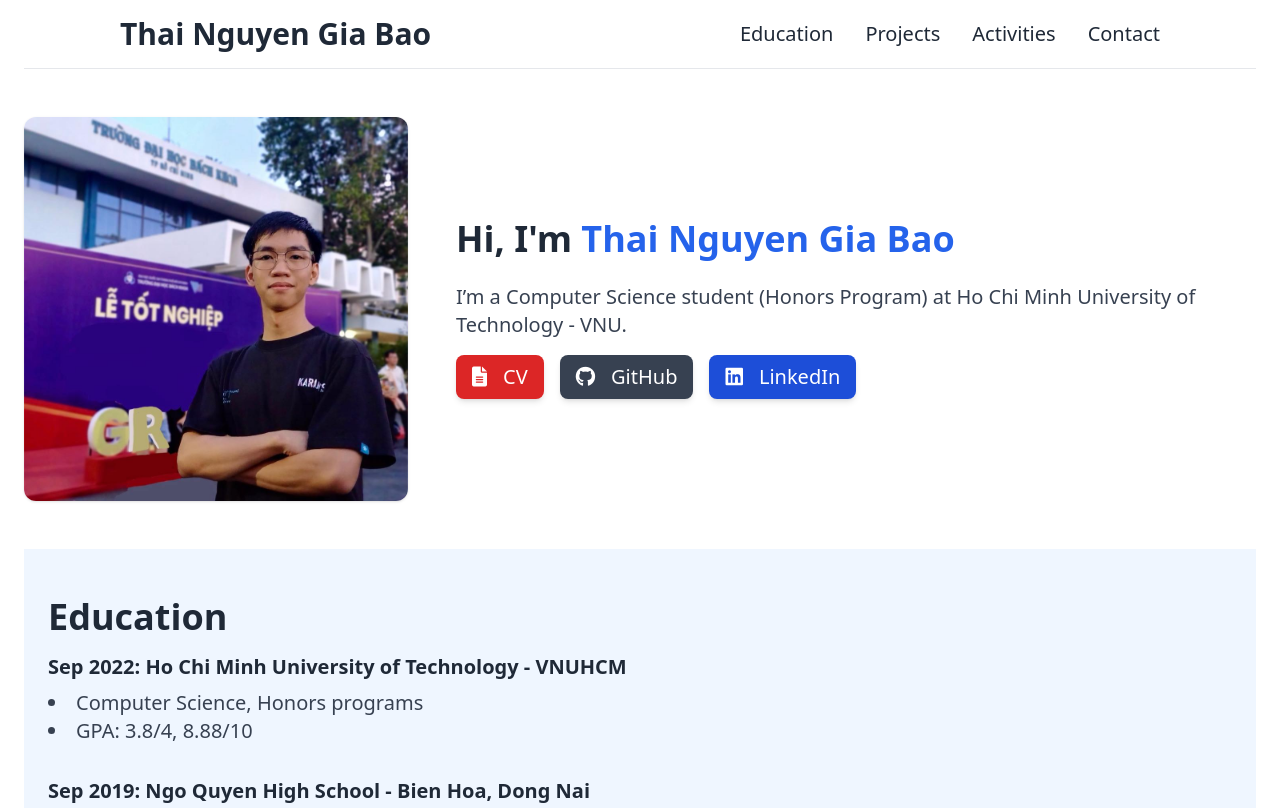
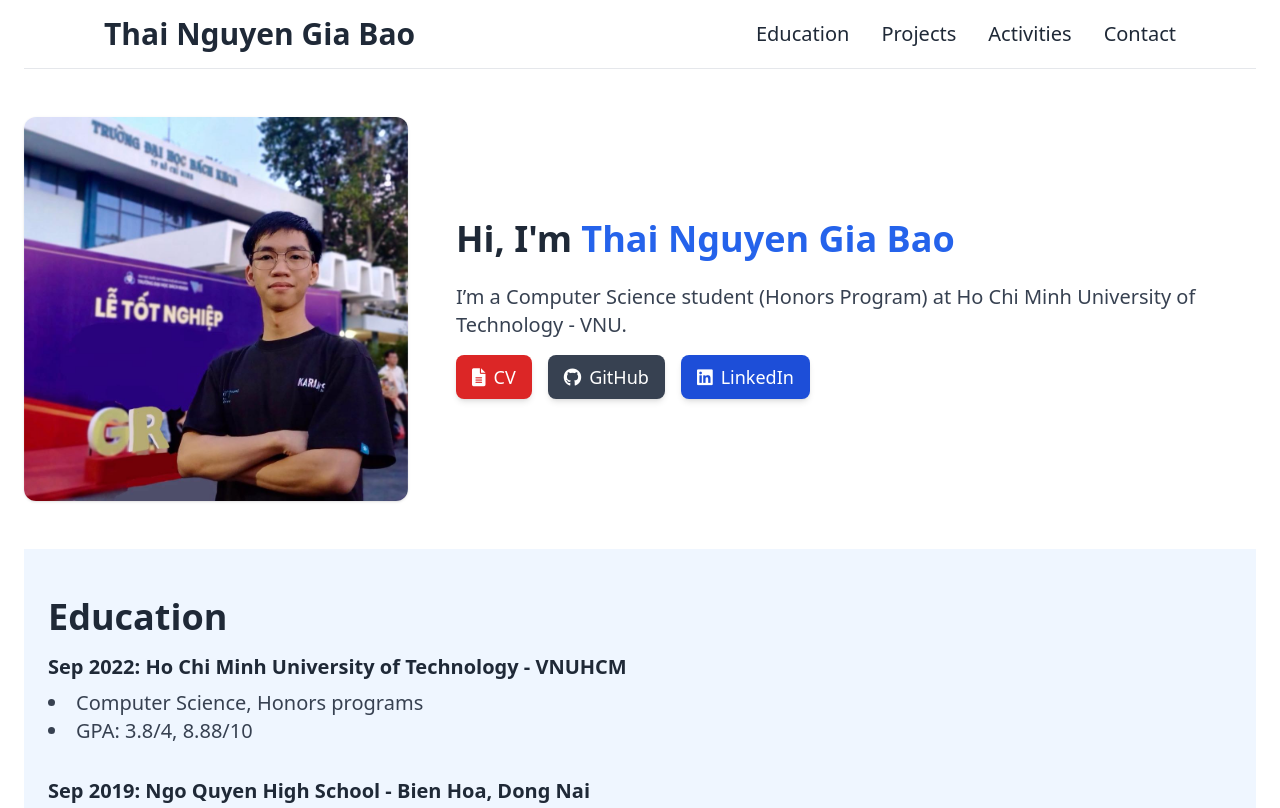
Before and after one commit to ThaiNguyenGiaBao/personalProfile, a plain HTML site: page index.html in a window 1280 px wide. Shown: the top 808 px of the page. Drawn offline with nearby package versions, Linux system fonts and the light colour scheme.

Commit message:
Refactor header layout and improve title for better clarity and consistency

```diff
--- a/index.html
+++ b/index.html
@@ -4,7 +4,7 @@
 <head>
     <meta charset="UTF-8" />
     <meta name="viewport" content="width=device-width, initial-scale=1.0" />
-    <title>Thai Nguyen Gia Bao - Profile</title>
+    <title>Thai Nguyen Gia Bao </title>
     <!-- Tailwind CSS via CDN -->
     <script src="https://cdn.tailwindcss.com"></script>
     <!-- Flowbite CSS -->
@@ -23,12 +23,12 @@
 
 <body class="bg-white text-gray-800 font-sans  mx-auto md:text-xl px-6 text-lg">
     <!-- Navigation Bar with Flowbite Dropdown for mobile -->
-    <header class="bg-white border-b border-gray-200 w-full md:px-20">
+    <header class="bg-white border-b border-gray-200 w-full p-0 md:px-20 py-4">
 
 
         <nav class="bg-white border-gray-200 ">
-            <div class=" flex flex-wrap items-center justify-between mx-auto p-4">
-                <span class="self-center text-3xl md:text-3xl font-bold ">Thai Nguyen Gia
+            <div class=" flex flex-wrap items-center justify-between mx-auto ">
+                <span class="self-center text-2xl md:text-3xl font-bold ">Thai Nguyen Gia
                     Bao</span>
 
                 <button data-collapse-toggle="navbar-default" type="button"
@@ -75,19 +75,19 @@
                 href="https://cdnjs.cloudflare.com/ajax/libs/font-awesome/6.0.0-beta3/css/all.min.css" />
 
             <!-- Badge Group -->
-            <div class="flex flex-wrap gap-4">
+            <div class="flex flex-wrap gap-4 text-sm md:text-lg">
                 <a href="cv/cv.pdf" target="_blank"
-                    class="flex items-center gap-4 px-4 py-2 bg-red-600 text-white rounded-lg hover:bg-blue-700 transition-shadow shadow-md">
+                    class="flex items-center gap-2 px-4 py-2 bg-red-600 text-white rounded-lg hover:bg-blue-700 transition-shadow shadow-md">
                     <i class="fas fa-file-alt"></i>
                     <span>CV</span>
                 </a>
                 <a href="https://github.com/ThaiNguyenGiaBao" target="_blank"
-                    class="flex items-center gap-4 px-4 py-2 bg-gray-700 text-white rounded-lg hover:bg-gray-900 transition-shadow shadow-md">
+                    class="flex items-center gap-2 px-4 py-2 bg-gray-700 text-white rounded-lg hover:bg-gray-900 transition-shadow shadow-md">
                     <i class="fab fa-github"></i>
                     <span>GitHub</span>
                 </a>
                 <a href="https://www.linkedin.com/in/bao-thai-nguyen-gia-2450b22b7" target="_blank"
-                    class="flex items-center gap-4 px-4 py-2 bg-blue-700 text-white rounded-lg hover:bg-blue-900 transition-shadow shadow-md">
+                    class="flex items-center gap-2 px-4 py-2 bg-blue-700 text-white rounded-lg hover:bg-blue-900 transition-shadow shadow-md">
                     <i class="fab fa-linkedin"></i>
                     <span>LinkedIn</span>
                 </a>
```
